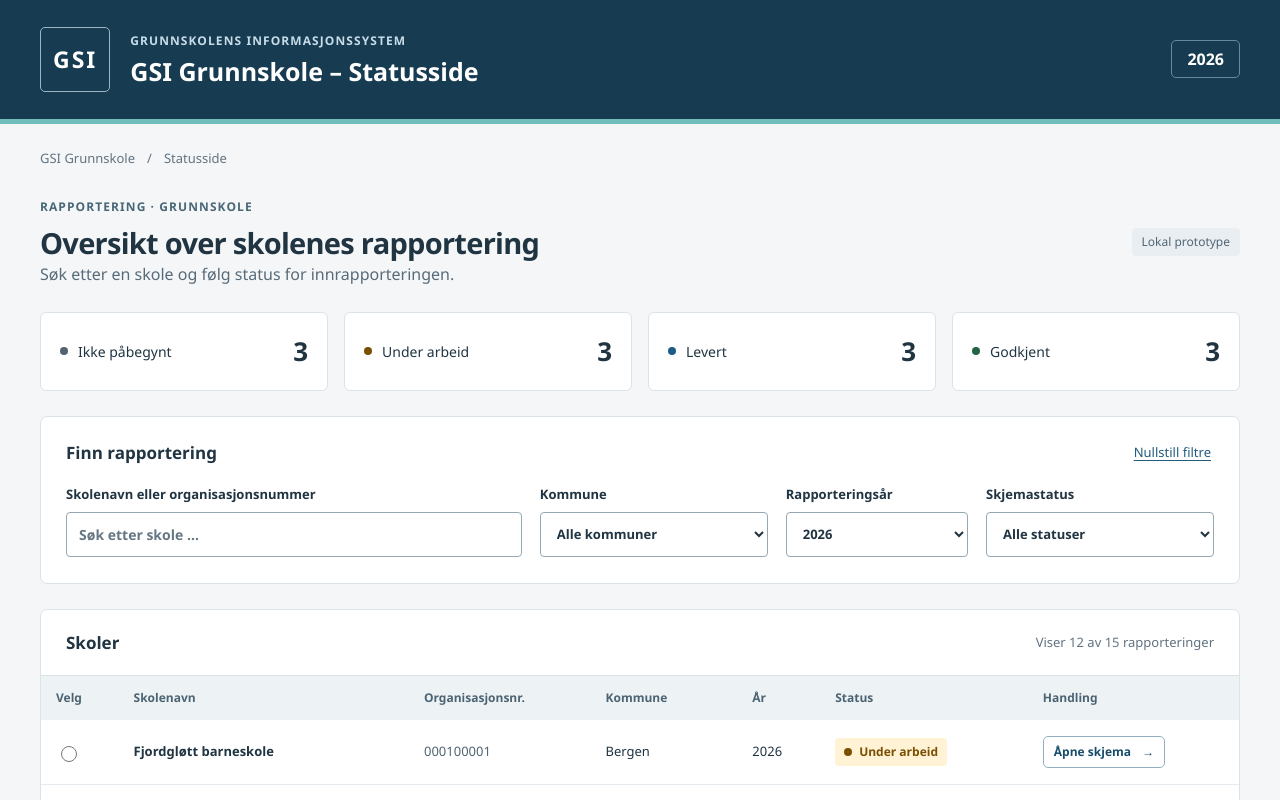
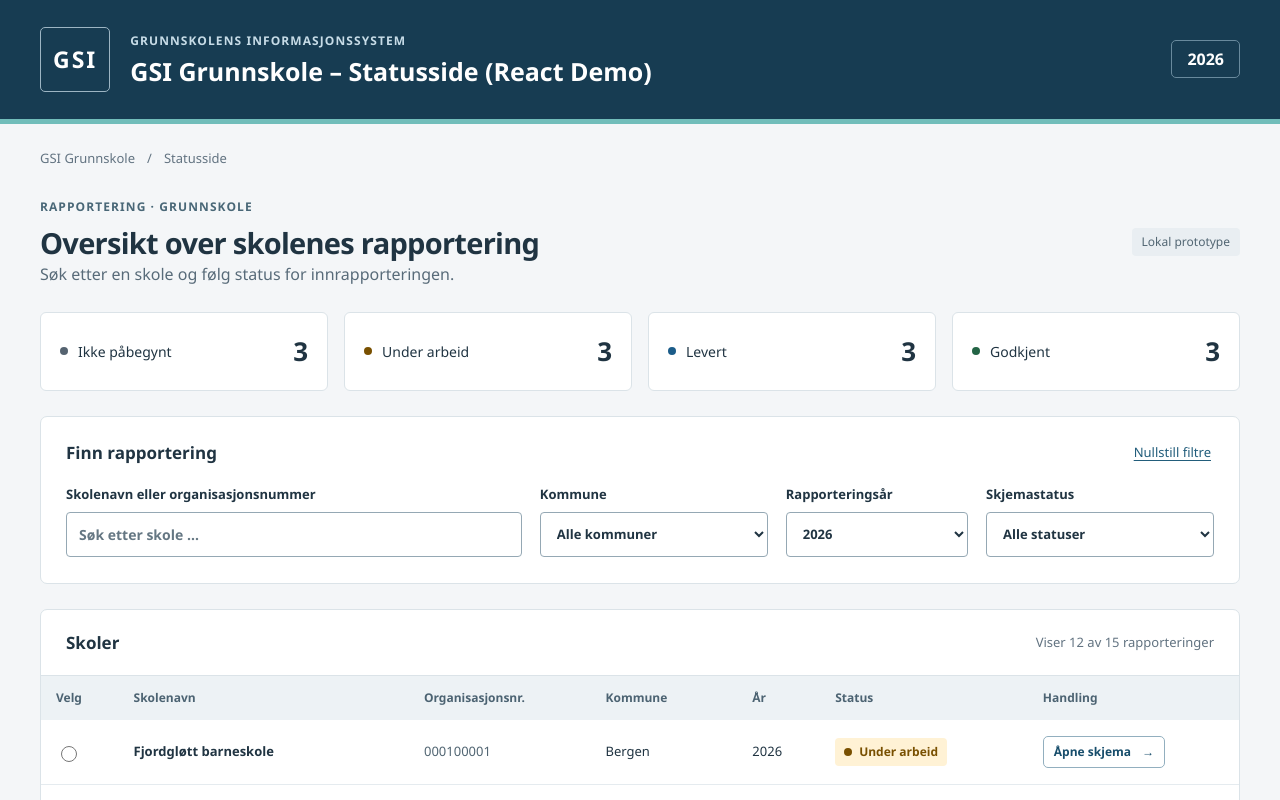
Before and after one commit to arnoldteeuwenTieto/ReactDemo, a React (Vite) app: page / in a window 1280 px wide. Shown: the top 800 px of the page. Built offline with nearby package versions, Linux system fonts and the light colour scheme.

Commit message:
Update GSI heading using Codex

```diff
--- a/src/App.tsx
+++ b/src/App.tsx
@@ -32,7 +32,7 @@ function App() {
       <a className="skip-link" href="#main">Gå til hovedinnhold</a>
       <header className="site-header"><div className="header-inner">
         <div className="brand-mark" aria-hidden="true">GSI</div>
-        <div><p className="eyebrow">Grunnskolens informasjonssystem</p><h1>GSI Grunnskole – Statusside</h1></div>
+        <div><p className="eyebrow">Grunnskolens informasjonssystem</p><h1>GSI Grunnskole – Statusside (React Demo)</h1></div>
         <span className="year-chip">2026</span>
       </div></header>
       <main id="main" className="page">
```
